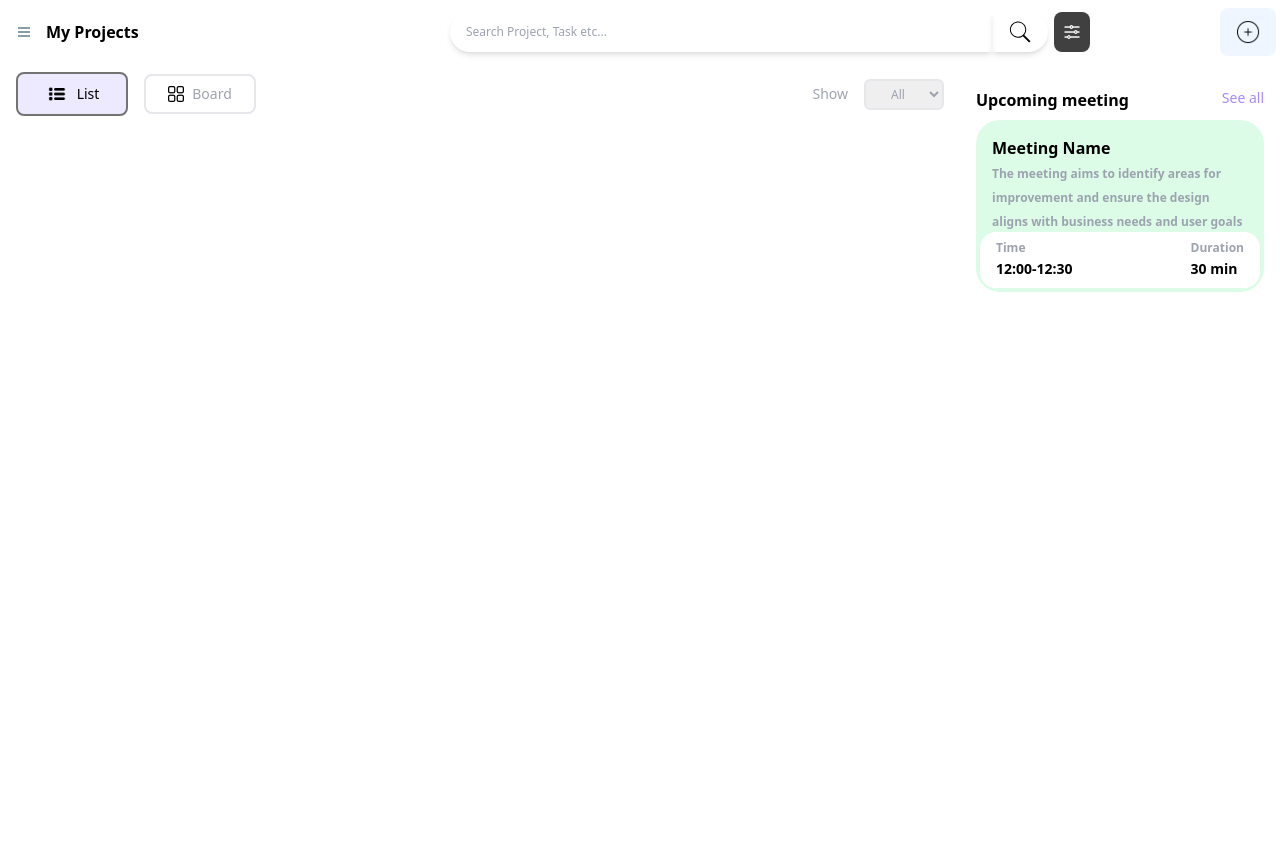
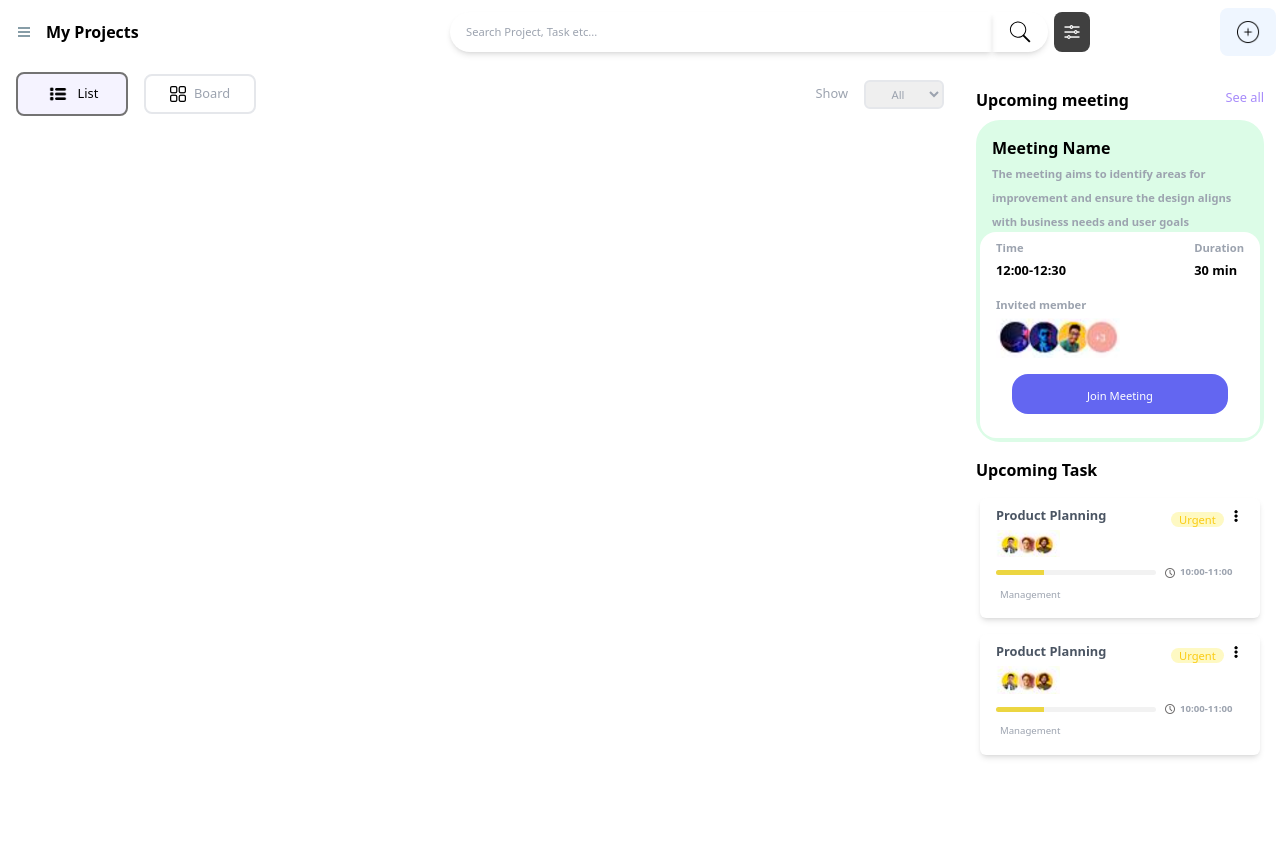
Before and after one commit to HenryAnyiam/Project-Manager, a Python web app: template Project-Manager-FE/src/templates/index.html in a window 1280 px wide. Run offline with Jinja, Linux system fonts and the light colour scheme; the template is opened without the code that fills it, so the values that code supplies are empty; some libraries are stand-ins or nearby versions.

Commit message:
Update UI

```diff
--- a/Project-Manager-FE/package.json
+++ b/Project-Manager-FE/package.json
@@ -11,5 +11,8 @@
   "license": "ISC",
   "devDependencies": {
     "tailwindcss": "^3.4.1"
+  },
+  "dependencies": {
+    "jquery": "^3.7.1"
   }
 }
--- a/Project-Manager-FE/src/styles/output.css
+++ b/Project-Manager-FE/src/styles/output.css
@@ -544,9 +544,14 @@ video {
   --tw-backdrop-sepia:  ;
 }
 
-.my-4 {
-  margin-top: 1rem;
-  margin-bottom: 1rem;
+.mx-1 {
+  margin-left: 0.25rem;
+  margin-right: 0.25rem;
+}
+
+.mx-4 {
+  margin-left: 1rem;
+  margin-right: 1rem;
 }
 
 .my-2 {
@@ -554,19 +559,18 @@ video {
   margin-bottom: 0.5rem;
 }
 
-.mx-2 {
-  margin-left: 0.5rem;
-  margin-right: 0.5rem;
+.my-4 {
+  margin-top: 1rem;
+  margin-bottom: 1rem;
 }
 
-.mx-4 {
-  margin-left: 1rem;
-  margin-right: 1rem;
+.my-3 {
+  margin-top: 0.75rem;
+  margin-bottom: 0.75rem;
 }
 
-.mx-1 {
-  margin-left: 0.25rem;
-  margin-right: 0.25rem;
+.mb-1 {
+  margin-bottom: 0.25rem;
 }
 
 .ml-1 {
@@ -577,6 +581,14 @@ video {
   margin-left: 0.375rem;
 }
 
+.ml-2 {
+  margin-left: 0.5rem;
+}
+
+.ml-4 {
+  margin-left: 1rem;
+}
+
 .mr-1 {
   margin-right: 0.25rem;
 }
@@ -585,24 +597,8 @@ video {
   margin-right: 0.375rem;
 }
 
-.mt-20 {
-  margin-top: 5rem;
-}
-
 .mt-12 {
   margin-top: 3rem;
-}
-
-.ml-10 {
-  margin-left: 2.5rem;
-}
-
-.ml-4 {
-  margin-left: 1rem;
-}
-
-.ml-2 {
-  margin-left: 0.5rem;
 }
 
 .mt-14 {
@@ -613,12 +609,12 @@ video {
   margin-top: 0.5rem;
 }
 
+.mt-4 {
+  margin-top: 1rem;
+}
+
 .mb-2 {
   margin-bottom: 0.5rem;
-}
-
-.mr-2 {
-  margin-right: 0.5rem;
 }
 
 .flex {
@@ -629,6 +625,18 @@ video {
   display: none;
 }
 
+.h-10 {
+  height: 2.5rem;
+}
+
+.h-3 {
+  height: 0.75rem;
+}
+
+.h-4 {
+  height: 1rem;
+}
+
 .h-5 {
   height: 1.25rem;
 }
@@ -637,16 +645,36 @@ video {
   height: 1.5rem;
 }
 
+.h-8 {
+  height: 2rem;
+}
+
 .h-screen {
   height: 100vh;
 }
 
-.h-8 {
-  height: 2rem;
+.w-1\/2 {
+  width: 50%;
 }
 
-.h-4 {
-  height: 1rem;
+.w-16 {
+  width: 4rem;
+}
+
+.w-20 {
+  width: 5rem;
+}
+
+.w-28 {
+  width: 7rem;
+}
+
+.w-3 {
+  width: 0.75rem;
+}
+
+.w-4 {
+  width: 1rem;
 }
 
 .w-44 {
@@ -665,28 +693,8 @@ video {
   width: 2rem;
 }
 
-.w-24 {
-  width: 6rem;
-}
-
-.w-32 {
-  width: 8rem;
-}
-
 .w-full {
   width: 100%;
-}
-
-.w-4 {
-  width: 1rem;
-}
-
-.w-20 {
-  width: 5rem;
-}
-
-.w-28 {
-  width: 7rem;
 }
 
 .flex-grow {
@@ -749,8 +733,12 @@ video {
   justify-content: space-between;
 }
 
-.justify-around {
-  justify-content: space-around;
+.rounded-2xl {
+  border-radius: 1rem;
+}
+
+.rounded-3xl {
+  border-radius: 1.5rem;
 }
 
 .rounded-lg {
@@ -759,18 +747,6 @@ video {
 
 .rounded-md {
   border-radius: 0.375rem;
-}
-
-.rounded-full {
-  border-radius: 9999px;
-}
-
-.rounded-2xl {
-  border-radius: 1rem;
-}
-
-.rounded-3xl {
-  border-radius: 1.5rem;
 }
 
 .rounded-r-full {
@@ -802,14 +773,14 @@ video {
   background-color: rgb(239 246 255 / var(--tw-bg-opacity));
 }
 
-.bg-gray-200 {
+.bg-green-100 {
   --tw-bg-opacity: 1;
-  background-color: rgb(229 231 235 / var(--tw-bg-opacity));
+  background-color: rgb(220 252 231 / var(--tw-bg-opacity));
 }
 
-.bg-gray-400 {
+.bg-indigo-500 {
   --tw-bg-opacity: 1;
-  background-color: rgb(156 163 175 / var(--tw-bg-opacity));
+  background-color: rgb(99 102 241 / var(--tw-bg-opacity));
 }
 
 .bg-neutral-700 {
@@ -817,39 +788,24 @@ video {
   background-color: rgb(64 64 64 / var(--tw-bg-opacity));
 }
 
+.bg-violet-100 {
+  --tw-bg-opacity: 1;
+  background-color: rgb(237 233 254 / var(--tw-bg-opacity));
+}
+
+.bg-violet-50 {
+  --tw-bg-opacity: 1;
+  background-color: rgb(245 243 255 / var(--tw-bg-opacity));
+}
+
 .bg-white {
   --tw-bg-opacity: 1;
   background-color: rgb(255 255 255 / var(--tw-bg-opacity));
 }
 
-.bg-violet-200 {
+.bg-yellow-100 {
   --tw-bg-opacity: 1;
-  background-color: rgb(221 214 254 / var(--tw-bg-opacity));
-}
-
-.bg-violet-100 {
-  --tw-bg-opacity: 1;
-  background-color: rgb(237 233 254 / var(--tw-bg-opacity));
-}
-
-.bg-green-200 {
-  --tw-bg-opacity: 1;
-  background-color: rgb(187 247 208 / var(--tw-bg-opacity));
-}
-
-.bg-green-100 {
-  --tw-bg-opacity: 1;
-  background-color: rgb(220 252 231 / var(--tw-bg-opacity));
-}
-
-.bg-green-50 {
-  --tw-bg-opacity: 1;
-  background-color: rgb(240 253 244 / var(--tw-bg-opacity));
-}
-
-.bg-lime-100 {
-  --tw-bg-opacity: 1;
-  background-color: rgb(236 252 203 / var(--tw-bg-opacity));
+  background-color: rgb(254 249 195 / var(--tw-bg-opacity));
 }
 
 .px-2 {
@@ -881,38 +841,28 @@ video {
   padding-right: 3rem;
 }
 
-.pt-6 {
-  padding-top: 1.5rem;
-}
-
 .pt-4 {
   padding-top: 1rem;
 }
 
-.pr-2 {
-  padding-right: 0.5rem;
-}
-
-.pb-2 {
-  padding-bottom: 0.5rem;
-}
-
-.pb-1 {
-  padding-bottom: 0.25rem;
+.pt-6 {
+  padding-top: 1.5rem;
 }
 
 .text-center {
   text-align: center;
 }
 
-.text-xs {
-  font-size: 0.75rem;
-  line-height: 1rem;
+.text-sm {
+  font-size: 0.8rem;
 }
 
-.text-sm {
-  font-size: 0.875rem;
-  line-height: 1.25rem;
+.text-xs {
+  font-size: 0.7rem;
+}
+
+.text-2xs {
+  font-size: 0.6rem;
 }
 
 .font-bold {
@@ -929,9 +879,9 @@ video {
   color: rgb(156 163 175 / var(--tw-text-opacity));
 }
 
-.text-white {
+.text-gray-600 {
   --tw-text-opacity: 1;
-  color: rgb(255 255 255 / var(--tw-text-opacity));
+  color: rgb(75 85 99 / var(--tw-text-opacity));
 }
 
 .text-gray-800 {
@@ -942,6 +892,16 @@ video {
 .text-violet-400 {
   --tw-text-opacity: 1;
   color: rgb(167 139 250 / var(--tw-text-opacity));
+}
+
+.text-white {
+  --tw-text-opacity: 1;
+  color: rgb(255 255 255 / var(--tw-text-opacity));
+}
+
+.text-yellow-400 {
+  --tw-text-opacity: 1;
+  color: rgb(250 204 21 / var(--tw-text-opacity));
 }
 
 .shadow-md {
@@ -974,8 +934,18 @@ video {
   background-color: rgb(241, 239, 239);
 }
 
-.hover\:w-20:hover {
-  width: 5rem;
+progress {
+  height: 5px;
+}
+
+progress::-webkit-progress-value {
+  background-color: rgba(236, 210, 37, 0.859);
+  border-radius: 10px 0 0 10px;
+}
+
+progress::-webkit-progress-bar {
+  background-color: #f2f2f2;
+  border-radius: 10px;
 }
 
 .hover\:border-neutral-500:hover {
--- a/Project-Manager-FE/src/templates/index.html
+++ b/Project-Manager-FE/src/templates/index.html
@@ -5,11 +5,11 @@
     <meta name="viewport" content="width=device-width, initial-scale=1.0">
     <title>Document</title>
     <link href="../styles/output.css" rel="stylesheet"/>
-    <script src="https://ajax.googleapis.com/ajax/libs/jquery/3.3.1/jquery.min.js"></script>
+    <script src="../../node_modules/jquery/dist/jquery.min.js"></script>
 </head>
 <body>
     <div class="flex">
-        <nav class="h-screen w-44 px-2 bg-white shadow-md transition-all duration-300 hidden">
+        <nav class="h-screen w-44 px-2 bg-white transition-all duration-300 hidden">
             <h1 class="text-gray-400 font-bold mt-14 ml-2">Home</h1>
             <button class="bg-violet-100 py-2 px-2 rounded-lg flex w-full items-center my-2 hover:bg-violet-100">
                 <img src="../images/icons8-business-32 (1).png" alt="Projects" class="h-5 w-5"/>
@@ -41,7 +41,7 @@
             <header class="flex py-2 flex-row justify-between items-center">
 
                 <div class="flex basis-1/4">
-                    <button id="sideBarToggle" class="px-2 py-2 text-gray-200 hover:text-white focus:outline-none rounded-md mr-1.5 ml-2">
+                    <button id="sideBarToggle" class="px-2 py-2 text-gray-200 hover:bg-gray-200 focus:outline-none rounded-md mr-1.5 ml-2">
                         <img src="../images/icons8-menu.svg" alt="Menu" class="h-4 w-4"/>
                     </button>
                     <h1 class="py-2 font-bold">My Projects</h1>
@@ -68,11 +68,11 @@
                 <div class="h-screen bg-white basis-9/12 px-4">
                     <div class="flex justify-between w-full">
                         <div class="flex items-center">
-                            <button class="bg-violet-100 py-2 px-2 rounded-lg flex w-28 justify-center items-center my-2 border-2 border-neutral-500">
+                            <button class="bg-violet-50 py-2 px-2 rounded-lg flex w-28 justify-center items-center my-2 border-2 border-neutral-500">
                                 <img src="../images/icons8-list-64.png" alt="list" class="h-6 w-6"/>
                                 <span class="text-sm ml-2">List</span>
                             </button>
-                            <button class="py-2 px-2 rounded-lg flex w-28 justify-center items-center my-2 border-2 ml-4 hover:bg-violet-100 hover:border-neutral-500">
+                            <button class="py-2 px-2 rounded-lg flex w-28 justify-center items-center my-2 border-2 ml-4 hover:bg-violet-50 hover:border-neutral-500">
                                 <img src="../images/menu.png" alt="board" class="h-4 w-4"/>
                                 <span class="text-gray-400 text-sm ml-2">Board</span>
                             </button>
@@ -110,7 +110,55 @@
                                     <span class="font-bold text-sm">30 min</span>
                                 </div>
                             </div>
+                            <div class="w-full">
+                                <p class="text-gray-400 text-xs font-bold mt-4 mb-1">Invited member</p>
+                                <img src="../images/people.png" alt="people" class="h-10 w-1/2"/>
+                            </div>
+                            <div class="w-full px-4 items-center">
+                                <button class="bg-indigo-500 my-4 rounded-2xl w-full py-2 hover:bg-indigo-400">
+                                    <span class="text-center text-xs text-white">Join Meeting</span>
+                                </button>
+                            </div>
                         </div>
+                    </div>
+                    <div class="flex justify-between w-full mt-4">
+                        <h2 class="font-bold">Upcoming Task</h2>
+                    </div>
+                    <div class="bg-white mx-1 px-4 py-2 rounded-md my-4 shadow-md">
+                        <div class="flex justify-between">
+                            <span class="text-gray-600 font-bold text-sm">Product Planning</span>
+                            <div>
+                                <span class="bg-yellow-100 rounded-3xl text-yellow-400 text-xs px-2">Urgent</span>
+                                <button>
+                                    <img src="../images/icons8-three-dots-30.png" alt="edit" class="h-4 w-4"/>
+                                </button>
+                            </div>
+                        </div>
+                        <img src="../images/team2.png" alt="team" class="h10 w-16"/>
+                        <div class="flex mt-2 items-center">
+                            <progress value="30" max="100"></progress>
+                            <img src="../images/icons8-clock-24 (1).png" alt="clock" class="h-3 w-3 ml-2"/>
+                            <span class="text-gray-400 font-bold text-2xs ml-1">10:00-11:00</span>
+                        </div>
+                        <p class="text-gray-400 text-2xs ml-1 my-2">Management</p>
+                    </div>
+                    <div class="bg-white mx-1 px-4 py-2 mb-2 rounded-md my-4 shadow-md">
+                        <div class="flex justify-between">
+                            <span class="text-gray-600 font-bold text-sm">Product Planning</span>
+                            <div>
+                                <span class="bg-yellow-100 rounded-3xl text-yellow-400 text-xs px-2">Urgent</span>
+                                <button>
+                                    <img src="../images/icons8-three-dots-30.png" alt="edit" class="h-4 w-4"/>
+                                </button>
+                            </div>
+                        </div>
+                        <img src="../images/team2.png" alt="team" class="h10 w-16"/>
+                        <div class="flex mt-2 items-center">
+                            <progress value="30" max="100"></progress>
+                            <img src="../images/icons8-clock-24 (1).png" alt="clock" class="h-3 w-3 ml-2"/>
+                            <span class="text-gray-400 font-bold text-2xs ml-1">10:00-11:00</span>
+                        </div>
+                        <p class="text-gray-400 text-2xs ml-1 my-2">Management</p>
                     </div>
                 </div>
             </div>
```
Also changed, not shown: other parts of Project-Manager-FE/src/styles/output.css (+21 -36 lines), Project-Manager-FE/src/styles/main.css (+13 -0 lines), Project-Manager-FE/tailwind.config.js (+11 -0 lines), Project-Manager-FE/src/images/icons8-clock-24 (1).png (added), Project-Manager-FE/src/images/icons8-three-dots-30.png (added), Project-Manager-FE/src/images/people.png (added), Project-Manager-FE/src/images/team2.png (added), 1 other file.
